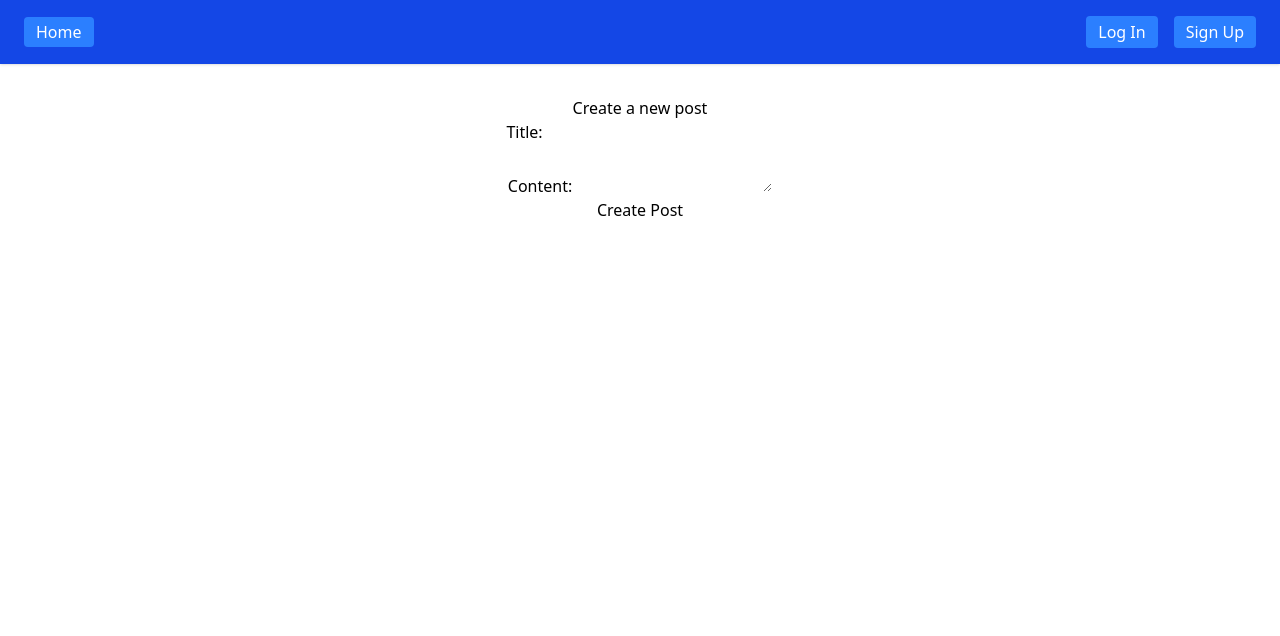
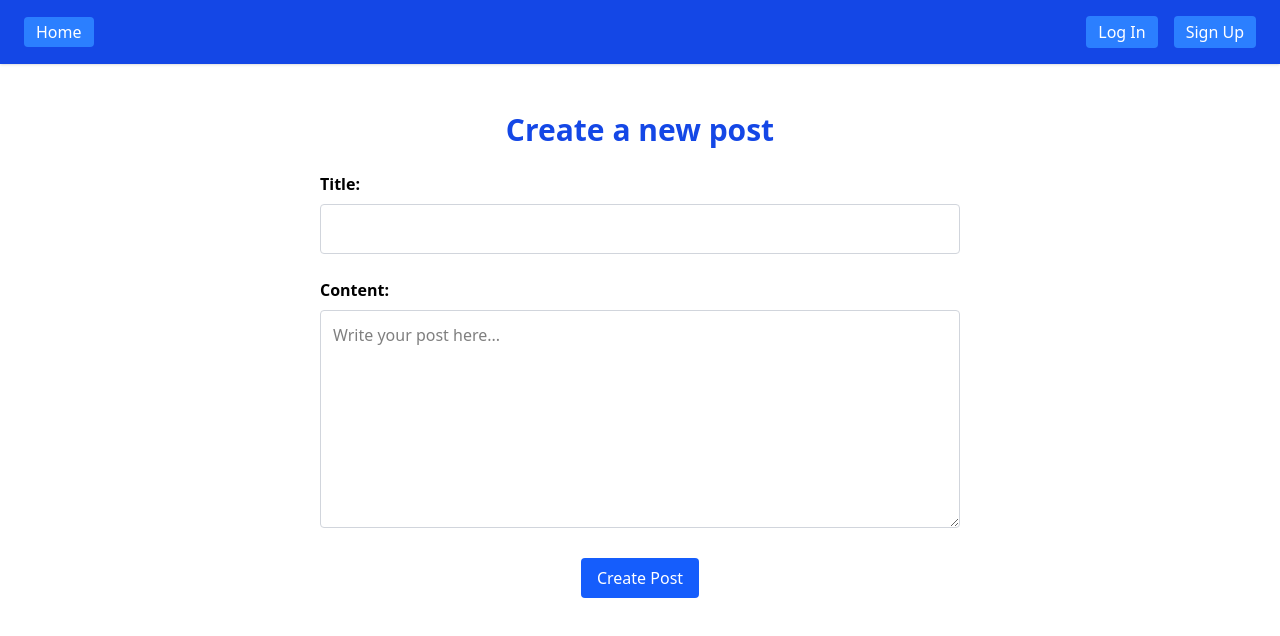
Before and after one commit to TheRealMichaelWang/michael-forums, a React (Vite) app in the folder app/: page /create-post/1 in a window 1280 px wide. Shown: the top 636 px of the page. Built offline with nearby package versions, Linux system fonts and the light colour scheme; no server answers.

Commit message:
* Added css to create post page

```diff
--- a/app/src/pages/CreatePostPage.tsx
+++ b/app/src/pages/CreatePostPage.tsx
@@ -33,31 +33,41 @@ const CreatePostPage: React.FC = () => {
     };
 
     return (
-        <div>
-            <h1>Create a new post</h1>
+        <div className="list">
+            <h1 className="title">Create a new post</h1>
             <form onSubmit={handleSubmit}>
-                <div>
-                    <label>
+                <div className="mb-4 text-left">
+                    <label className="block mb-2 font-semibold" htmlFor="title">
                         Title:
+                    </label>
                     <input
+                        id="title"
                         type="text"
                         value={title}
                         onChange={(e) => setTitle(e.target.value)}
                         required
+                        className="textarea"
                     />
+                </div>
+                <div className="mb-4 text-left">
+                    <label className="block mb-2 font-semibold" htmlFor="content">
+                        Content:
                     </label>
-                </div>
-                <div>
-                    <label>
-                        Content:
                     <textarea
+                        id="content"
                         value={content}
                         onChange={(e) => setContent(e.target.value)}
                         required
+                        className="textarea"
+                        rows={8}
+                        placeholder="Write your post here..."
                     />
-                    </label>
                 </div>
-                <button type="submit">
+                <button
+                    type="submit"
+                    className="button-primary"
+                    disabled={loading || !title.trim() || !content.trim()}
+                >
                     {loading ? "Creating..." : "Create Post"}
                 </button>
             </form>
```
Lines whose indentation alone changed are shown as unchanged.
